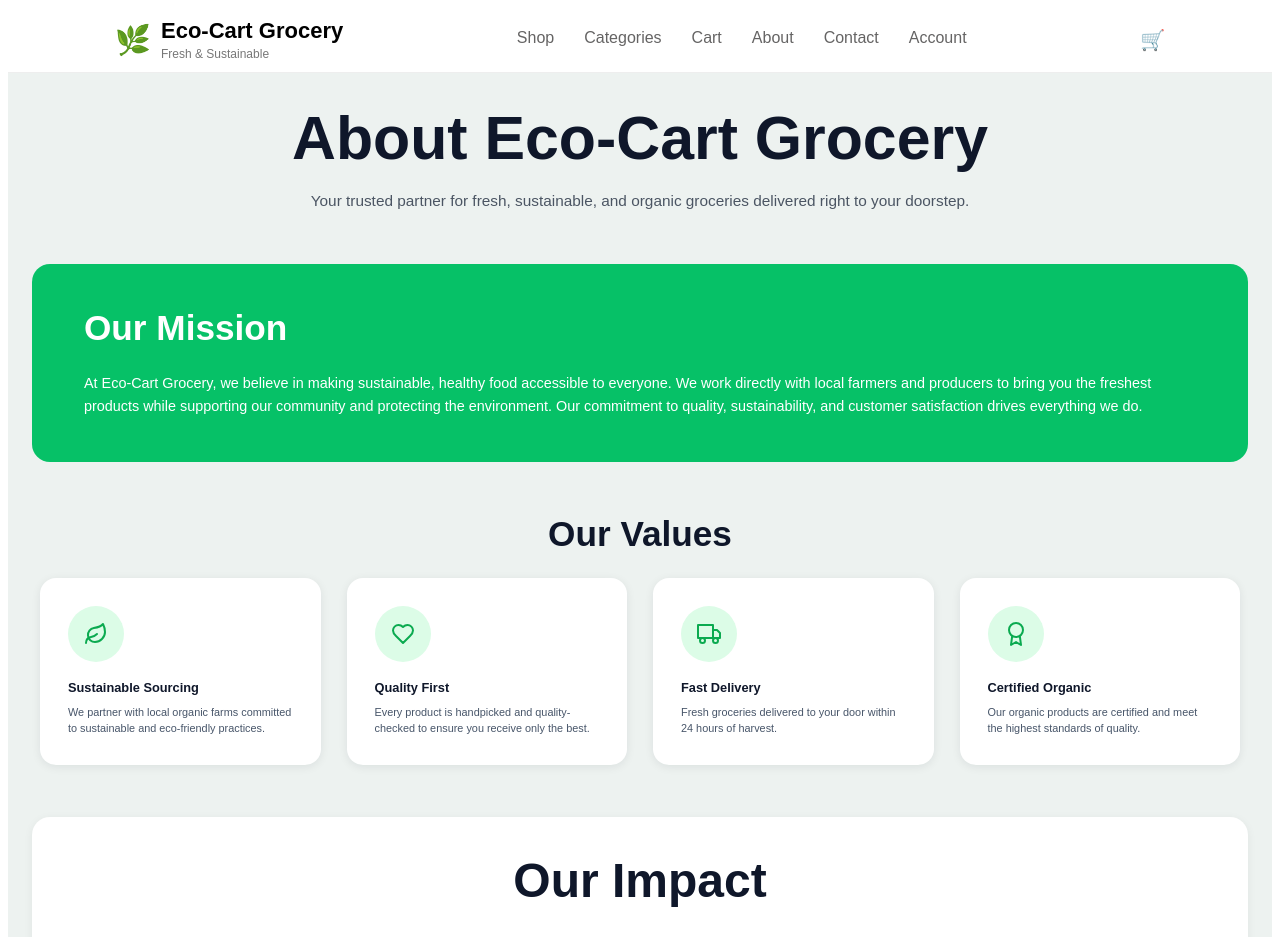
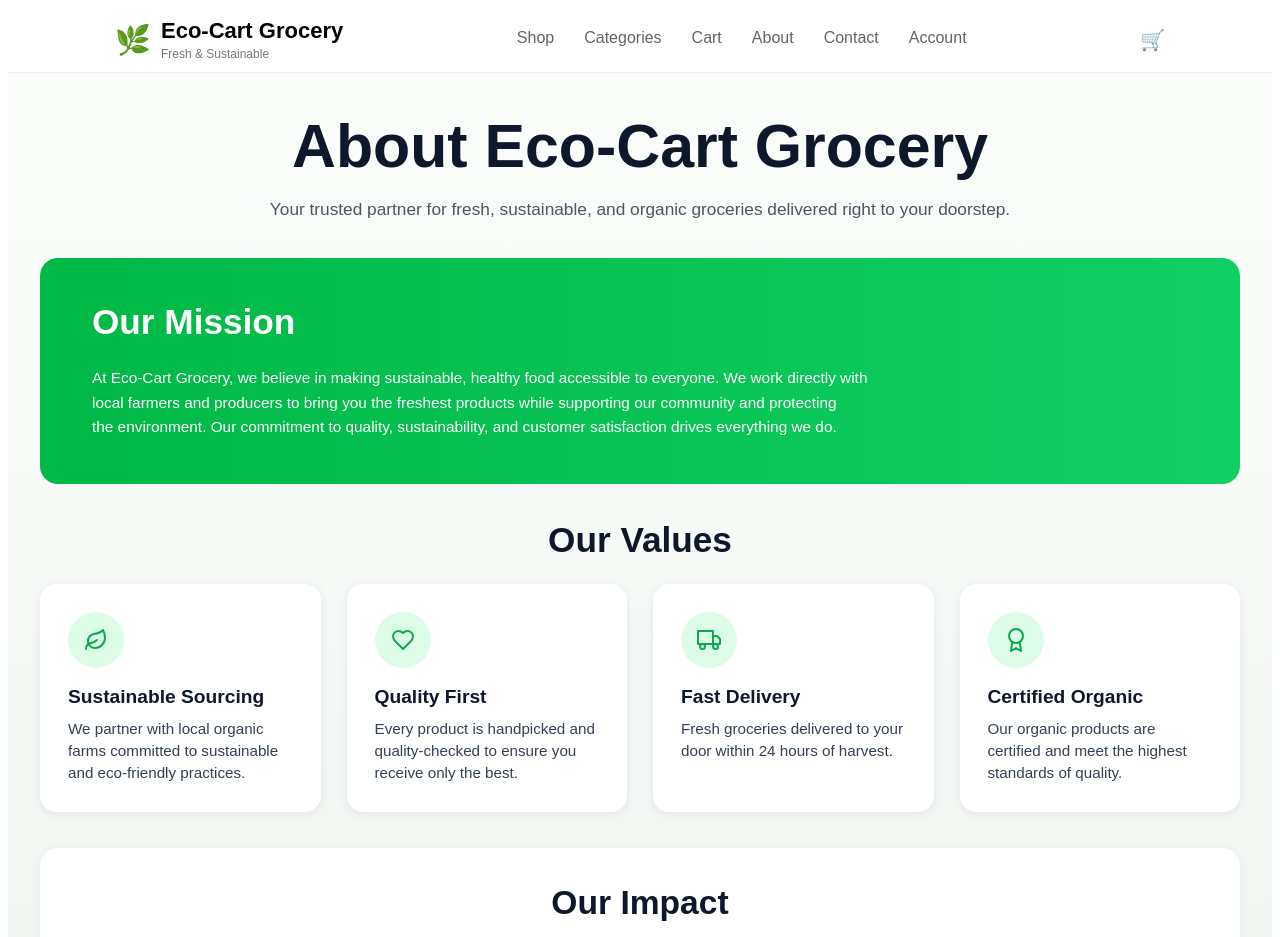
Before and after one commit to Ged45/Eco-Cart-Grocery, a React (Vite) app: page / in a window 1280 px wide. Shown: the top 937 px of the page. Built offline with nearby package versions, Linux system fonts and the light colour scheme.

Commit message:
working on our values

```diff
--- a/src/styles/about.css
+++ b/src/styles/about.css
@@ -1,5 +1,5 @@
 .about-page {
-  background: #edf2f0;
+  background: linear-gradient(180deg, #fbfdfb 0%, #eef4ef 100%);
   padding: 30px 24px 70px;
   color: #0f172a;
   font-family: Arial, Helvetica, sans-serif;
@@ -7,11 +7,22 @@
 
 .about-page section {
   max-width: 1200px;
-  margin: 0 auto 52px;
+  margin: 0 auto 36px;
+}
+
+.about-mission,
+.about-values,
+.about-impact,
+.about-story {
+  width: 100%;
+  margin-left: auto;
+  margin-right: auto;
+  box-sizing: border-box;
 }
 
 .about-hero {
   text-align: center;
+  padding-top: 8px;
 }
 
 .about-hero h1 {
@@ -22,14 +33,14 @@
 
 .about-hero p {
   margin: 16px auto 0;
-  max-width: 780px;
-  font-size: clamp(0.9rem, 1.2vw, 1rem);
-  line-height: 1.5;
+  max-width: 760px;
+  font-size: clamp(1rem, 1.35vw, 1.1rem);
+  line-height: 1.45;
   color: #4b5563;
 }
 
 .about-mission {
-  background: #06c167;
+  background: linear-gradient(90deg, #00b845 0%, #10cf63 100%);
   border-radius: 18px;
   padding: 44px 52px;
   color: #ffffff;
@@ -46,19 +57,23 @@
 
 .about-mission h2 {
   text-align: left;
+  color: #ffffff;
 }
 
 .about-impact h2 {
   margin: 0 0 24px;
-  font-size: clamp(2rem, 4vw, 3rem);
+  font-size: clamp(1.4rem, 2.8vw, 2.1rem);
   text-align: center;
   font-weight: 800;
 }
 
 .about-mission p {
   margin: 0;
-  font-size: clamp(0.9rem, 1.1vw, 1rem);
+  font-size: clamp(0.96rem, 1.15vw, 1.05rem);
   line-height: 1.6;
+  color: #ffffff;
+  max-width: 1020px;
+  text-wrap: balance;
 }
 
 .about-values-grid {
@@ -92,14 +107,16 @@
 
 .about-card h3 {
   margin: 18px 0 10px;
-  font-size: 0.8rem;
+  font-size: 1.2rem;
+  font-weight: 800;
+  color: #0f172a;
 }
 
 .about-card p {
   margin: 0;
-  color: #475569;
+  color: #334155;
   line-height: 1.45;
-  font-size: 0.68rem;
+  font-size: 0.95rem;
 }
 
 .about-impact {
@@ -119,18 +136,18 @@
 .about-impact-item h3 {
   margin: 0 0 8px;
   color: #06a64f;
-  font-size: clamp(1.8rem, 3vw, 3rem);
+  font-size: clamp(1.4rem, 2.4vw, 2.2rem);
 }
 
 .about-impact-item p {
   margin: 0;
   color: #475569;
-  font-size: 0.68rem;
+  font-size: 0.95rem;
 }
 
 .about-story {
   text-align: center;
-  max-width: 980px;
+  max-width: 1200px;
 }
 
 .about-story p {
```
